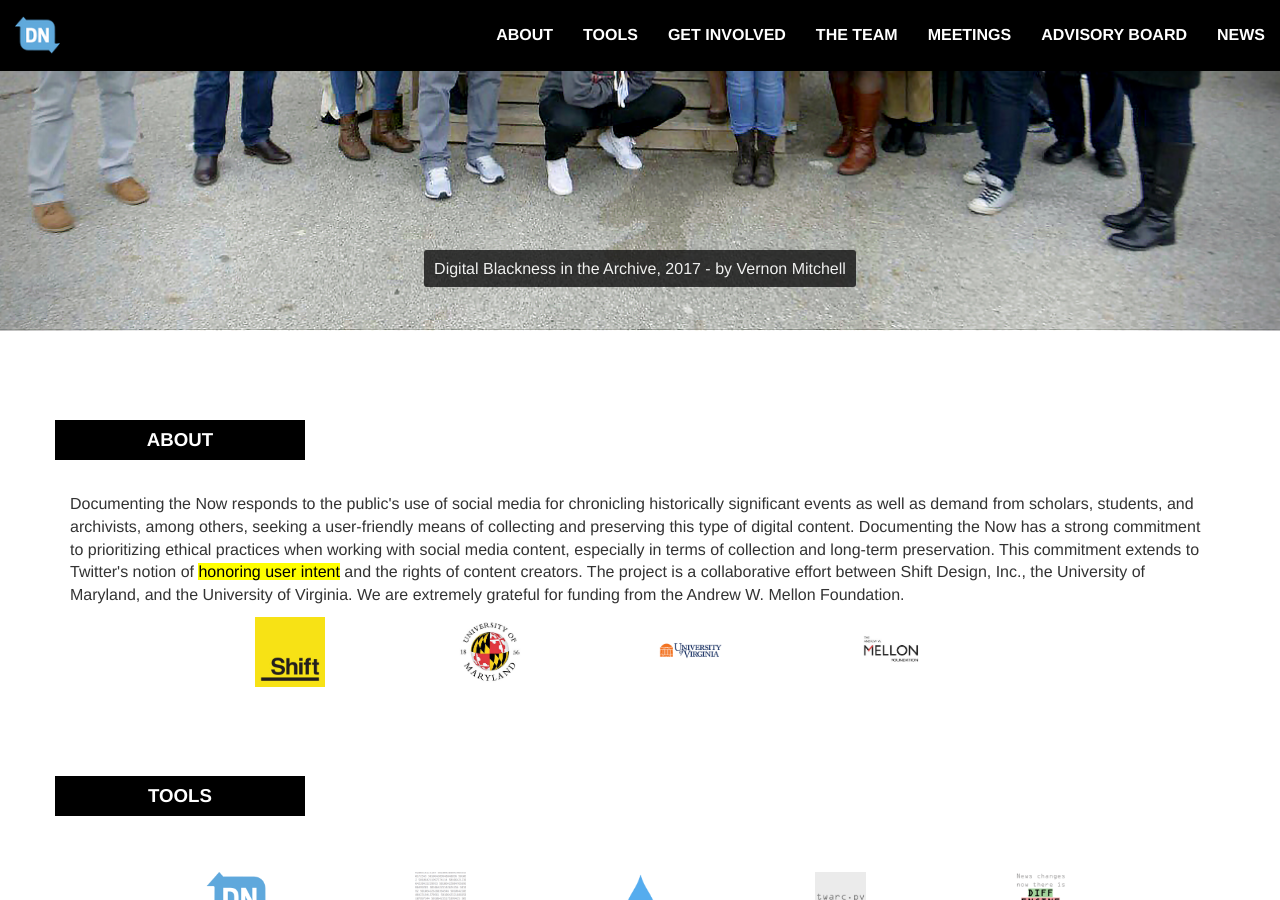
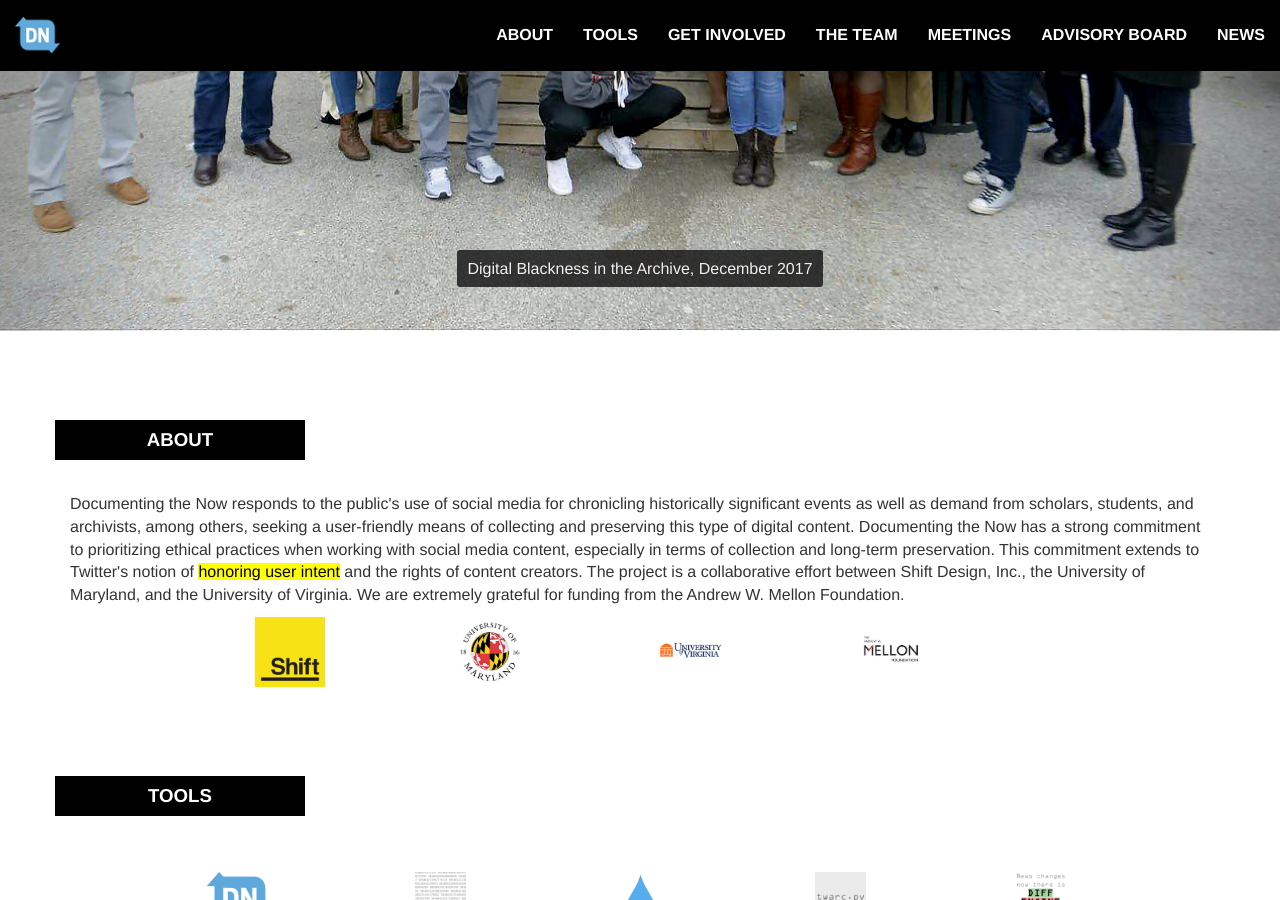
Before and after one commit to DocNow/docnow.github.io, a Jekyll site: the page built from index.html, in a window 1280 px wide and 900 px high, scrolled down 569 px. Built offline with Jekyll 4.4.1, drawn with Linux system fonts in a browser that asks for light colours.

Commit message:
remove attribution
Vernon is in the photo…so can’t have taken the photo!

```diff
--- a/index.html
+++ b/index.html
@@ -39,7 +39,7 @@
                   </div>
                   <br>
                     <figcaption>
-                    Digital Blackness in the Archive, 2017 - by Vernon Mitchell
+                    Digital Blackness in the Archive, December 2017
                     </figcaption>
                 </div>
             </div>
```
